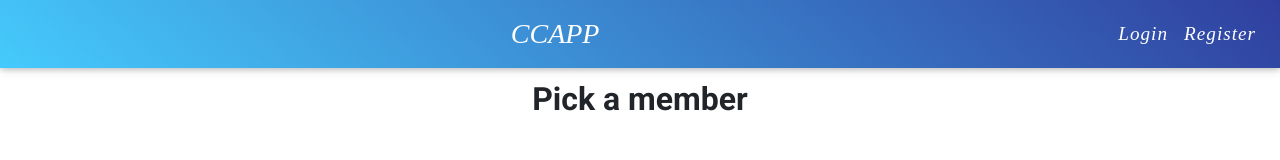
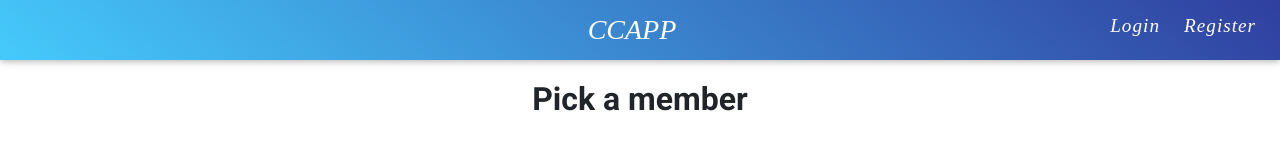
Before and after one commit to maximiliangarmatsch/rentdevelopers, a React (Create React App) app: page / in a window 1280 px wide. Shown: the top 160 px of the page. Built offline with nearby package versions, Linux system fonts and the light colour scheme.

Commit message:
fix navbar

```diff
--- a/src/components/Header/Header.js
+++ b/src/components/Header/Header.js
@@ -38,10 +38,10 @@ class Header extends Component {
 					</MDBNavbarNav> */}
 					<MDBNavbarNav right >
 						<MDBNavItem>
-							<MDBNavLink className="HeadLink" to={this.props.route4}>{this.props.text4}</MDBNavLink>
+							<MDBNavLink className="head-link-base head-link-4" to={this.props.route4}>{this.props.text4}</MDBNavLink>
 						</MDBNavItem>
 						<MDBNavItem>
-							<MDBNavLink className="HeadLink" to={this.props.route5}>{this.props.text5}</MDBNavLink>
+							<MDBNavLink className="head-link-base head-link-5" to={this.props.route5}>{this.props.text5}</MDBNavLink>
 						</MDBNavItem>
 					</MDBNavbarNav>
 				</MDBCollapse>
--- a/src/styles/header.css
+++ b/src/styles/header.css
@@ -16,7 +16,8 @@
   margin: auto;
 }
 
-.HeadLink {
+.head-link-base {
+  top: 0;
   font-family: "Times New Roman", Times, serif;
   font-style: italic;
   font-size: 1.2em;
@@ -24,6 +25,24 @@
   letter-spacing: 1px;
 }
 
-.HeadLink:hover{
-  font-size: 1.25em;
+@media only screen and (min-width: 768px){
+
+  .head-link-4{
+    position: absolute;
+    right:    7rem;
+  }
+
+  .head-link-4:hover{
+    font-size: 1.25em;
+  }
+
+  .head-link-5{
+    position: absolute;
+    right:    1rem;
+  }
+
+  .head-link-5:hover{
+    font-size: 1.25em;
+  }
+
 }
```
